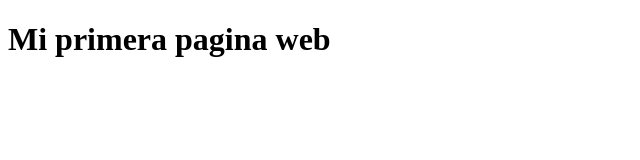
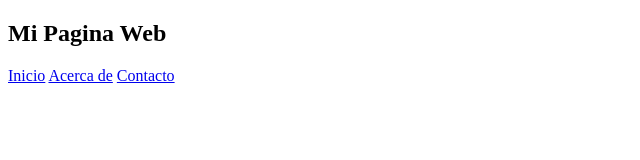
Before and after one commit to Topperzito/Topperzito.github.io, a plain HTML site: page index.html in a window 1280 px wide. Shown: the whole page, without its empty margins (0-640 px from the left). Drawn offline with Linux system fonts and the light colour scheme.

Commit message:
Modificacion del index.html

```diff
--- a/index.html
+++ b/index.html
@@ -6,6 +6,15 @@
     <title>Pagina principal</title>
 </head>
 <body>
-    <h1>Mi primera pagina web</h1>
+    <section>
+        <div class="Encabecazo">
+            <h1>Mi Pagina Web</h1>
+            <nav>
+                <a href="index.html">Inicio</a>
+                <a href="about.html">Acerca de</a>
+                <a href="contact.html">Contacto</a>
+            </nav>
+        </div>
+    </section>
 </body>
 </html>
```
